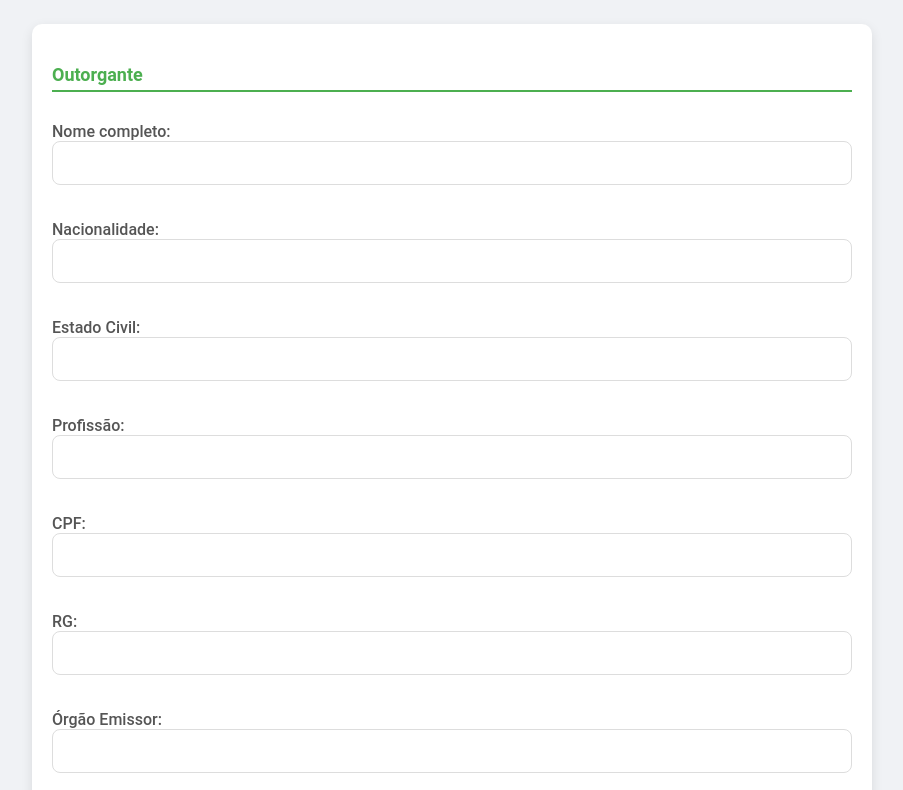
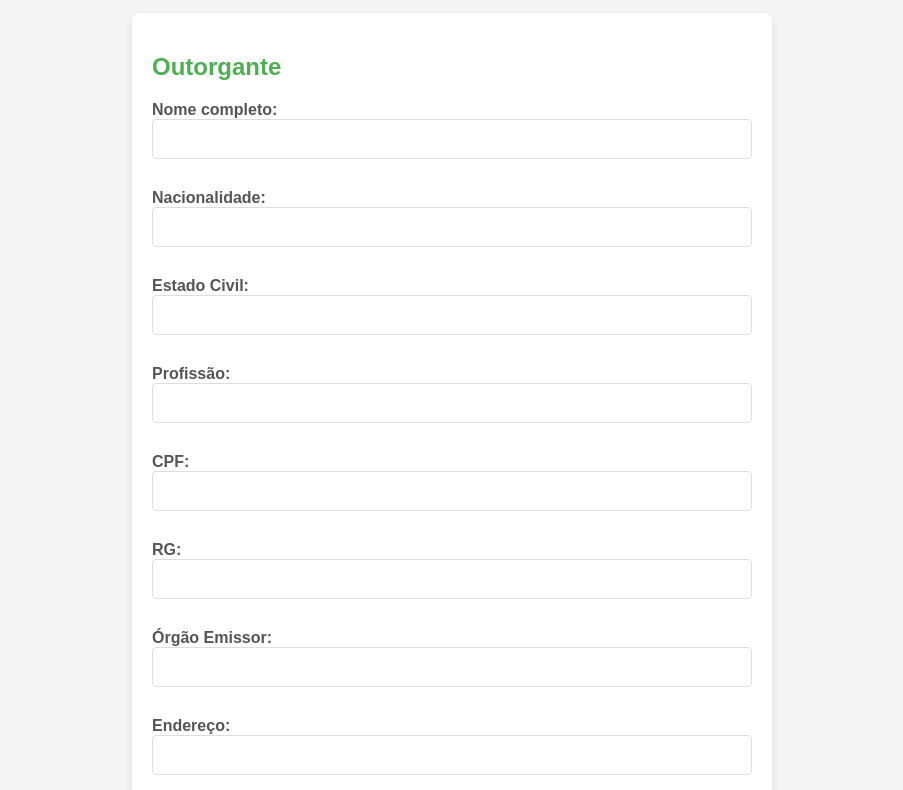
Before and after one commit to LucasBarrosds/procuracaoautomacao, a plain HTML site: page index.html in a window 1280 px wide. Shown: the part 75-865 px from the top of the page, without its empty margins (188-1091 px from the left). Drawn offline with nearby package versions, Linux system fonts and the light colour scheme.

Commit message:
Update styles.css

```diff
--- a/styles.css
+++ b/styles.css
@@ -1,77 +1,63 @@
-/* Global Styles */
 body {
-    font-family: 'Roboto', sans-serif;
-    background-color: #f0f2f5;
+    font-family: 'Arial', sans-serif;
     margin: 0;
     padding: 0;
+    background-color: #f4f4f4;
 }
 
-/* Form Container */
 form {
     display: flex;
     flex-direction: column;
     width: 100%;
-    max-width: 800px;
-    margin: 40px auto;
+    max-width: 600px;
+    margin: 30px auto;
     padding: 20px;
     background-color: #ffffff;
-    border-radius: 10px;
-    box-shadow: 0 4px 12px rgba(0, 0, 0, 0.1);
+    border-radius: 8px;
+    box-shadow: 0 4px 8px rgba(0, 0, 0, 0.1);
 }
 
-/* Form Heading */
 h1 {
     text-align: center;
     color: #333;
-    margin-bottom: 20px;
 }
 
-/* Section Headings */
 h2 {
     color: #4CAF50;
     margin-top: 20px;
-    margin-bottom: 15px;
-    font-size: 18px;
-    border-bottom: 2px solid #4CAF50;
-    padding-bottom: 5px;
+    margin-bottom: 10px;
 }
 
-/* Form Labels */
 label {
-    margin-top: 15px;
-    font-weight: 500;
+    margin-top: 10px;
+    font-weight: bold;
     color: #555;
-    font-size: 16px;
 }
 
-/* Input Fields */
 input {
     margin-bottom: 20px;
-    padding: 12px;
+    padding: 10px;
     font-size: 16px;
     border: 1px solid #ddd;
-    border-radius: 8px;
+    border-radius: 4px;
     box-sizing: border-box;
-    transition: border-color 0.3s ease, box-shadow 0.3s ease;
 }
 
 input:focus {
     border-color: #4CAF50;
-    box-shadow: 0 0 8px rgba(0, 0, 0, 0.1);
     outline: none;
+    box-shadow: 0 0 4px rgba(0, 0, 0, 0.1);
 }
 
-/* Submit Button */
 button {
-    padding: 12px 20px;
+    padding: 12px;
     background-color: #4CAF50;
     color: white;
     border: none;
-    border-radius: 8px;
+    border-radius: 4px;
     cursor: pointer;
     font-size: 16px;
-    font-weight: 600;
-    transition: background-color 0.3s ease, transform 0.2s ease;
+    transition: background-color 0.3s ease;
 }
 
 button:hover {
@@ -80,5 +66,4 @@ button:hover {
 
 button:active {
     background-color: #388e3c;
-    transform: scale(0.98);
 }
```
